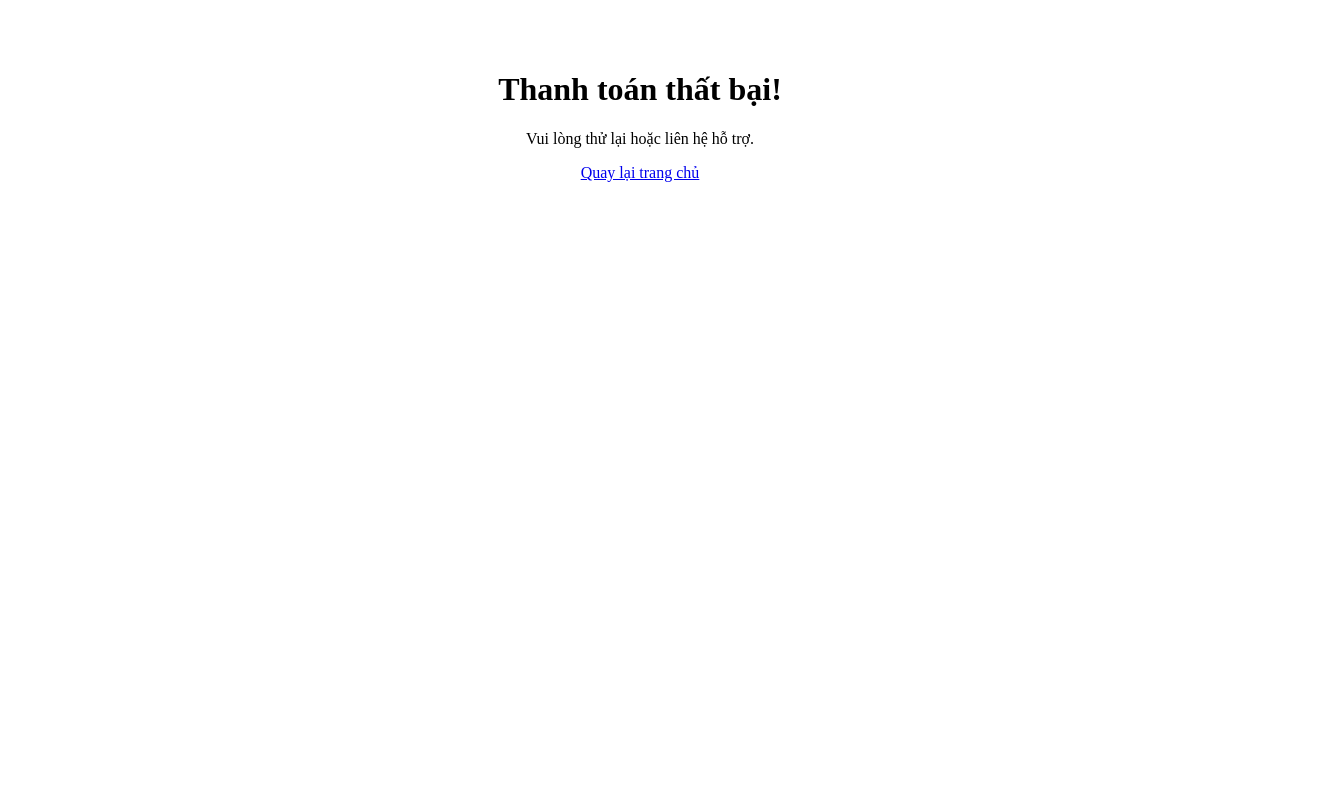
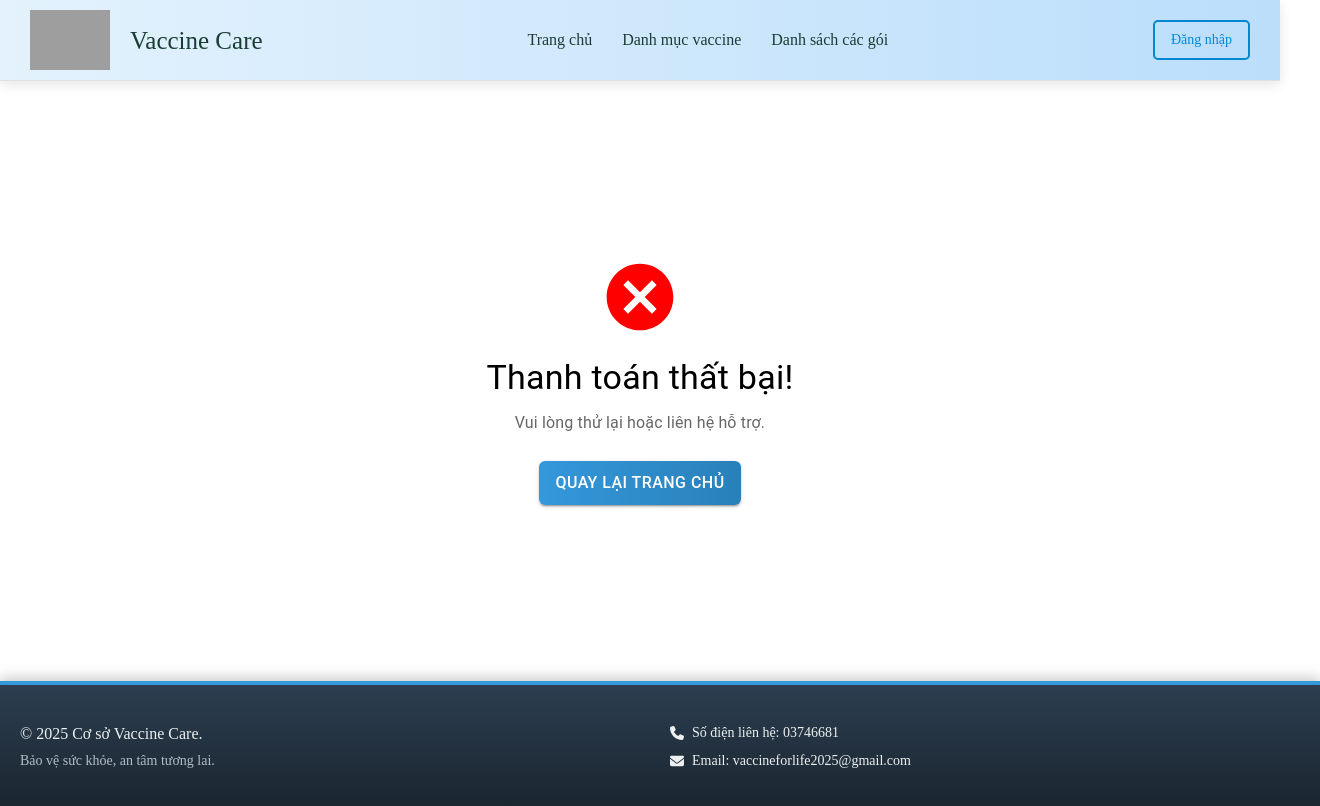
Before and after one commit to dungntse180117/VaccineFE, a React (Vite) app in the folder vaccine-tracking/: page /payment-failed in a window 1280 px wide. Shown: the top 806 px of the page, 1320 px wide, since content can reach past the window. Built offline with nearby package versions, Linux system fonts and the light colour scheme; grey boxes are pictures that could not be loaded.

Commit message:
Update header and PaymentFailed

```diff
--- a/vaccine-tracking/src/components/Header/header.css
+++ b/vaccine-tracking/src/components/Header/header.css
@@ -15,7 +15,7 @@
   max-width: 1300px;
   margin: 0 auto;
   padding: 0 30px;
-  height: 40px;
+  height: 50px;
 }
 
 .logo {
@@ -25,9 +25,9 @@
 }
 
 .logo img {
-  height: 50px;
+  height: 60px;
   width: auto;
-  max-height: 50px;
+  max-height: 60px;
   transition: transform 0.3s ease;
 }
 
@@ -37,11 +37,16 @@
 
 .logo-text {
   font-size: 25px;
-  font-weight: 700px;
-  padding-left: 20px;
+  font-weight: 500;
   color: #1a3c34;
   white-space: nowrap;
   transition: color 0.3s ease;
+  line-height: 1;
+  margin: 0;
+  padding: 0;
+  padding-left: 20px;
+  display: flex;
+  align-items: center;
 }
 
 .logo-link:hover .logo-text {
@@ -61,6 +66,9 @@
   text-decoration: none;
   position: relative;
   transition: color 0.3s ease;
+  line-height: 1;
+  display: flex;
+  align-items: center;
 }
 
 .header-nav a::after {
@@ -214,5 +222,6 @@
 .logo-link {
   text-decoration: none;
   color: inherit;
-  display: block;
+  display: flex;
+  align-items: center;
 }
--- a/vaccine-tracking/src/pages/Registration/PaymentFailed.jsx
+++ b/vaccine-tracking/src/pages/Registration/PaymentFailed.jsx
@@ -1,11 +1,63 @@
 import React from 'react';
+import { Link } from 'react-router-dom';
+import Header from '../../components/Header/Header';
+import Footer from '../../components/Footer/Footer';
+import { Box, Typography, Button } from '@mui/material';
+import CancelIcon from '@mui/icons-material/Cancel';
+
 const PaymentFailed = () => {
     return (
-        <div style={{ textAlign: 'center', padding: '50px' }}>
-            <h1>Thanh toán thất bại!</h1>
-            <p>Vui lòng thử lại hoặc liên hệ hỗ trợ.</p>
-            <a href="/">Quay lại trang chủ</a>
-        </div>
+        <Box className="payment-failed-container">
+
+            <Header />
+
+            <Box
+                sx={{
+                    display: 'flex',
+                    flexDirection: 'column',
+                    alignItems: 'center',
+                    justifyContent: 'center',
+                    minHeight: '70vh',
+                    textAlign: 'center',
+                    padding: '20px',
+                }}
+            >
+
+                <CancelIcon
+                    sx={{
+                        fontSize: '80px',
+                        color: 'red',
+                        marginBottom: '20px',
+                    }}
+                />
+
+
+                <Typography variant="h4" gutterBottom>
+                    Thanh toán thất bại!
+                </Typography>
+                <Typography variant="body1" color="textSecondary" gutterBottom>
+                    Vui lòng thử lại hoặc liên hệ hỗ trợ.
+                </Typography>
+
+
+                <Button
+                    variant="contained"
+                    color="primary"
+                    component={Link}
+                    to="/"
+                    sx={{
+                        marginTop: '20px',
+                        padding: '10px 20px',
+                        fontSize: '16px',
+                    }}
+                >
+                    Quay lại trang chủ
+                </Button>
+            </Box>
+
+
+            <Footer />
+        </Box>
     );
 };
 
```
